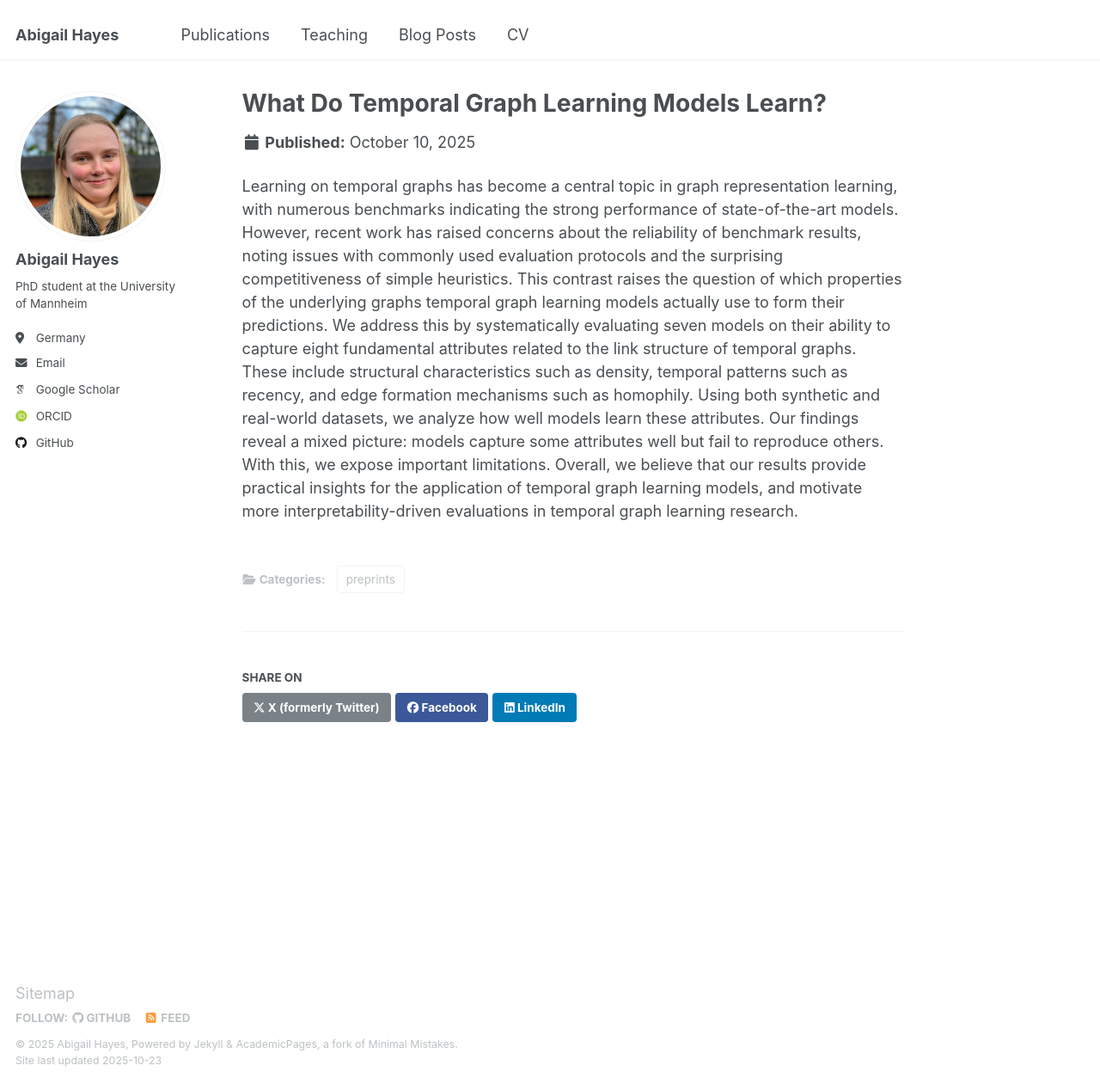
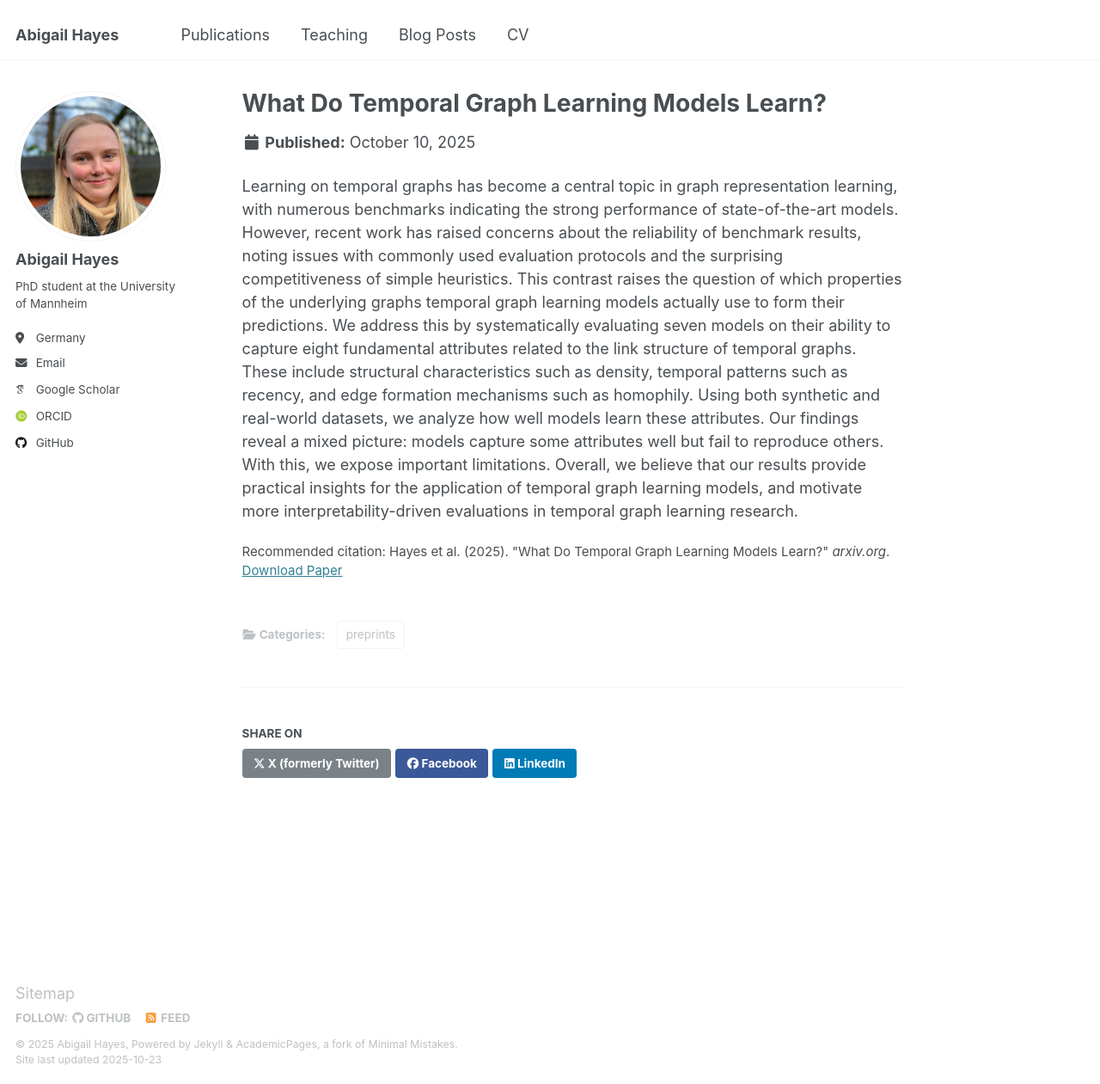
Before and after one commit to abigailhayes/abigailhayes.github.io, a Jekyll site: the page built from _publications/2025-10-10-what-do-temporal-graph-learning-models-learn.md, in a window 1280 px wide and 1261 px high. Shown: the whole window at 86% size. Built offline with Jekyll 4.4.1, drawn with Linux system fonts in a browser that asks for light colours; some web fonts are replaced.

Commit message:
Add citation

```diff
--- a/_publications/2025-10-10-what-do-temporal-graph-learning-models-learn.md
+++ b/_publications/2025-10-10-what-do-temporal-graph-learning-models-learn.md
@@ -6,7 +6,7 @@ permalink: /publication/2025-10-10-what-do-temporal-graph-learning-models-learn
 #excerpt: 'This paper is about the number 1. The number 2 is left for future work.'
 date: 2025-10-10
 paperurl: 'https://arxiv.org/abs/2510.09416'
-#citation: 'Your Name, You. (2009). &quot;Paper Title Number 1.&quot; <i>Journal 1</i>. 1(1).'
+citation: 'Hayes et al. (2025). &quot;What Do Temporal Graph Learning Models Learn?&quot; <i>arxiv.org</i>.'
 ---
 
 Learning on temporal graphs has become a central topic in graph representation learning, with numerous benchmarks indicating the strong performance of state-of-the-art models. However, recent work has raised concerns about the reliability of benchmark results, noting issues with commonly used evaluation protocols and the surprising competitiveness of simple heuristics. This contrast raises the question of which properties of the underlying graphs temporal graph learning models actually use to form their predictions. We address this by systematically evaluating seven models on their ability to capture eight fundamental attributes related to the link structure of temporal graphs. These include structural characteristics such as density, temporal patterns such as recency, and edge formation mechanisms such as homophily. Using both synthetic and real-world datasets, we analyze how well models learn these attributes. Our findings reveal a mixed picture: models capture some attributes well but fail to reproduce others. With this, we expose important limitations. Overall, we believe that our results provide practical insights for the application of temporal graph learning models, and motivate more interpretability-driven evaluations in temporal graph learning research.
```
